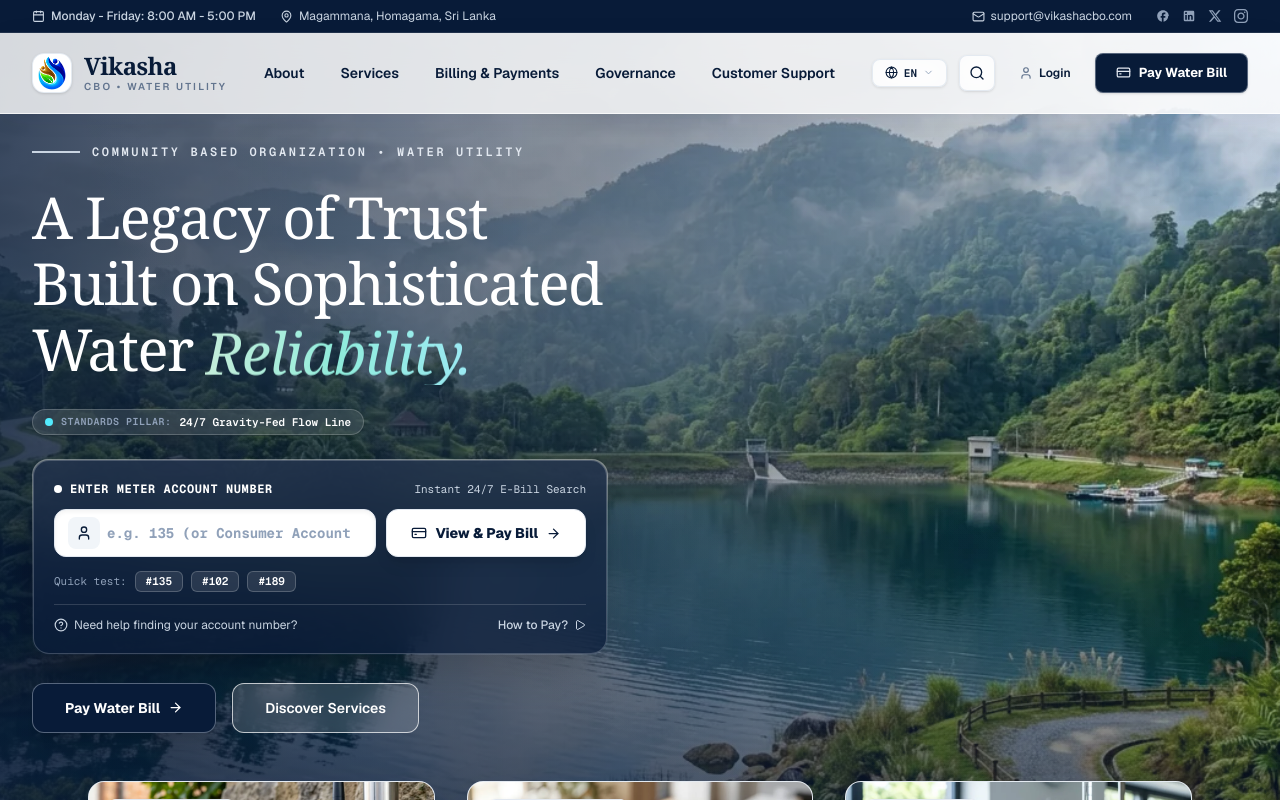
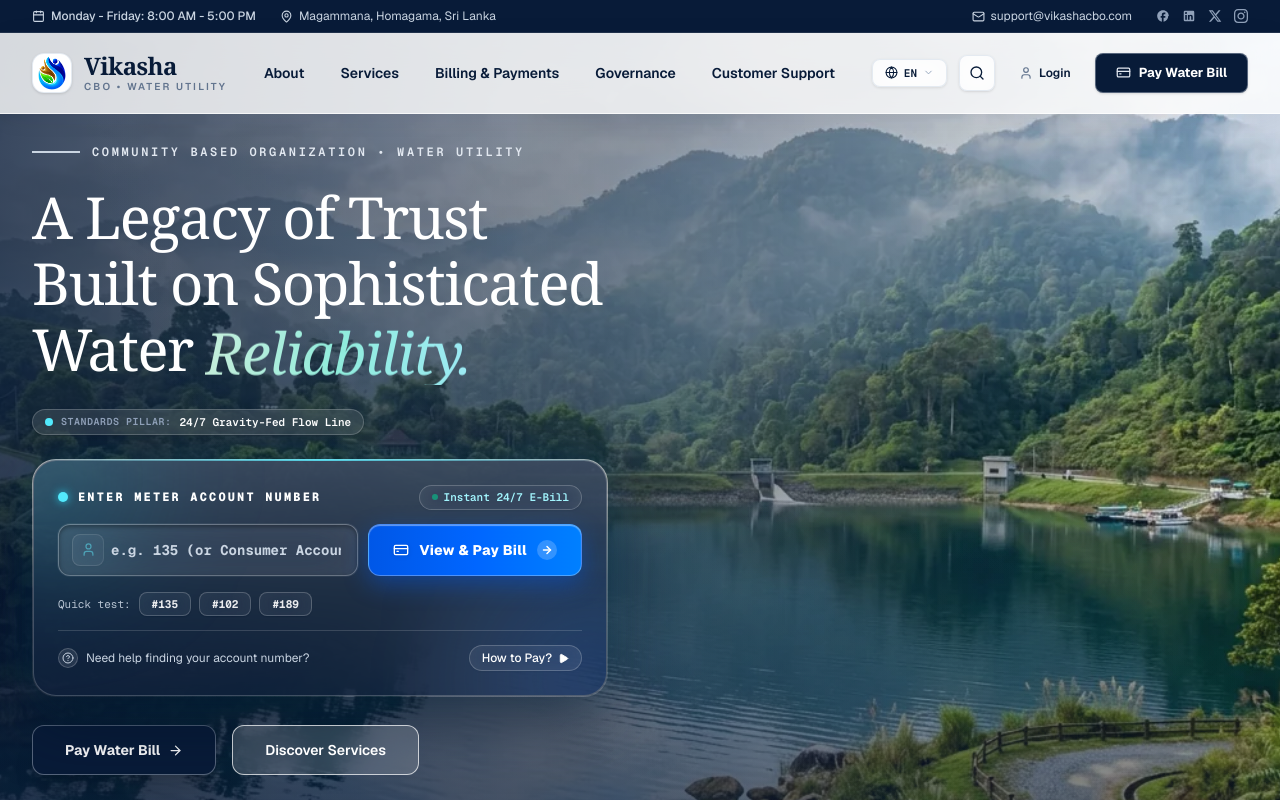
Before and after one commit to Genula2003/VIKASHA-CBO, a Next.js app: page / in a window 1280 px wide. Shown: the top 800 px of the page. Built offline with nearby package versions, Linux system fonts and the light colour scheme.

Commit message:
feat: create main application home page with hero section and account search

```diff
--- a/app/page.tsx
+++ b/app/page.tsx
@@ -210,99 +210,125 @@ export default function Home() {
               </motion.div>
 
               {/* =================================================================== */}
-              {/* METER ACCOUNT NUMBER ENTERING PART (FROSTED GLASS WIDGET) */}
+              {/* METER ACCOUNT NUMBER ENTERING PART (ULTRA-PREMIUM FROSTED GLASS WIDGET) */}
               {/* =================================================================== */}
               <motion.div
                 initial={{ opacity: 0, scale: 0.96, y: 20 }}
                 animate={{ opacity: 1, scale: 1, y: 0 }}
                 transition={{ duration: 0.85, delay: 0.15, ease: smoothEase }}
-                className="rounded-2xl p-[1px] bg-gradient-to-b from-white/40 via-white/15 to-transparent shadow-2xl max-w-xl"
+                className="relative rounded-3xl p-[1px] bg-gradient-to-b from-white/60 via-white/20 to-white/5 shadow-[0_25px_60px_rgba(4,18,40,0.6),0_0_40px_rgba(6,182,212,0.12)] max-w-xl overflow-hidden group/glass"
               >
-                <div className="backdrop-blur-xl bg-[#081B38]/75 border border-white/20 rounded-2xl p-4 sm:p-5 text-white">
+                {/* Specular Top Prismatic Highlight Sheen */}
+                <div className="absolute inset-x-0 top-0 h-[1.5px] bg-gradient-to-r from-transparent via-cyan-300/80 to-transparent pointer-events-none z-20" />
 
-                  {/* Widget Header with Silver/White Accents */}
-                  <div className="flex items-center justify-between mb-3 text-xs">
-                    <span className="font-mono uppercase tracking-wider font-bold text-white flex items-center gap-2">
-                      <span className="relative flex h-2 w-2">
-                        <span className="animate-ping absolute inline-flex h-full w-full rounded-full bg-slate-200 opacity-75" />
-                        <span className="relative inline-flex rounded-full h-2 w-2 bg-white" />
+                <div className="relative rounded-[23px] backdrop-blur-2xl bg-[#081B38]/65 border border-white/20 p-5 sm:p-6 text-white overflow-hidden">
+
+                  {/* Ambient Light Blooms inside Glass */}
+                  <div className="absolute -top-20 -left-20 w-48 h-48 rounded-full bg-cyan-400/15 blur-3xl pointer-events-none" />
+                  <div className="absolute -bottom-20 -right-20 w-48 h-48 rounded-full bg-blue-500/20 blur-3xl pointer-events-none" />
+
+                  {/* Widget Header with Cyan Beacon & Live Pill */}
+                  <div className="relative z-10 flex items-center justify-between mb-3.5 text-xs">
+                    <div className="flex items-center gap-2.5">
+                      <span className="relative flex h-2.5 w-2.5">
+                        <span className="animate-ping absolute inline-flex h-full w-full rounded-full bg-cyan-400 opacity-75" />
+                        <span className="relative inline-flex rounded-full h-2.5 w-2.5 bg-cyan-300 shadow-[0_0_8px_rgba(34,211,238,0.9)]" />
                       </span>
+                      <span className="font-mono uppercase tracking-[0.18em] font-extrabold text-white">
                         ENTER METER ACCOUNT NUMBER
-                    </span>
-                    <span className="text-slate-300 font-mono text-[11px] hidden sm:inline">
-                      Instant 24/7 E-Bill Search
                       </span>
                     </div>
 
-                  {/* Account Input & Search Button (White Main, Navy Dark Blue & Silver) */}
-                  <form onSubmit={handleQuickSearch} className="space-y-3">
+                    <div className="inline-flex items-center gap-1.5 px-3 py-1 rounded-full bg-white/10 backdrop-blur-md border border-white/20 text-cyan-200 font-mono text-[11px] font-semibold shadow-xs hidden sm:inline-flex">
+                      <span className="w-1.5 h-1.5 rounded-full bg-emerald-400 animate-pulse" />
+                      <span>Instant 24/7 E-Bill</span>
+                    </div>
+                  </div>
+
+                  {/* Account Input & Search Button in Frosted Glass */}
+                  <form onSubmit={handleQuickSearch} className="relative z-10 space-y-3.5">
                     <div className="flex flex-col sm:flex-row gap-2.5">
-                      <div className="relative flex-1">
-                        <div className="absolute left-3.5 top-1/2 -translate-y-1/2 w-8 h-8 rounded-lg bg-slate-100 flex items-center justify-center text-[#081B38]">
-                          <User size={16} />
+                      {/* Frosted Glass Input Field */}
+                      <div className="relative flex-1 group/input">
+                        <div className="absolute left-3.5 top-1/2 -translate-y-1/2 w-8 h-8 rounded-lg bg-white/10 backdrop-blur-md border border-white/20 flex items-center justify-center text-cyan-300 shadow-sm pointer-events-none transition-transform group-focus-within/input:scale-110">
+                          <User size={15} />
                         </div>
                         <input
                           type="text"
                           value={quickAccount}
                           onChange={(e) => setQuickAccount(e.target.value)}
                           placeholder="e.g. 135 (or Consumer Account #)"
-                          className="w-full h-12 pl-13 pr-4 rounded-xl bg-white text-[#081B38] placeholder:text-slate-400 font-mono text-sm font-bold shadow-inner focus:outline-none focus:ring-2 focus:ring-[#081B38] border border-slate-200"
+                          className="w-full h-13 pl-13 pr-4 rounded-xl bg-white/[0.12] hover:bg-white/[0.16] focus:bg-[#081B38]/90 backdrop-blur-xl text-white placeholder:text-slate-300 font-mono text-sm font-bold border border-white/25 focus:border-cyan-400/90 focus:outline-none shadow-[inset_0_2px_4px_rgba(0,0,0,0.35),0_0_0_1px_rgba(255,255,255,0.06)] focus:shadow-[0_0_25px_rgba(34,211,238,0.35),inset_0_2px_4px_rgba(0,0,0,0.2)] transition-all duration-300"
                         />
                       </div>
 
+                      {/* Electric Blue Frosted Glass Action Button */}
                       <button
                         type="submit"
                         disabled={isSearching}
-                        className="h-12 px-6 rounded-xl bg-white hover:bg-slate-100 text-[#081B38] font-extrabold text-xs sm:text-sm flex items-center justify-center gap-2 shadow-lg transition-all duration-200 hover:scale-[1.02] active:scale-[0.98] shrink-0 cursor-pointer disabled:opacity-75 border border-slate-200"
+                        className="h-13 px-6 rounded-xl bg-gradient-to-r from-[#0057E7] via-[#0066FF] to-[#0080FF] hover:from-[#004EEB] hover:to-[#0070e0] text-white font-extrabold text-xs sm:text-sm flex items-center justify-center gap-2.5 shadow-[0_8px_24px_rgba(0,87,231,0.45),inset_0_1px_1px_rgba(255,255,255,0.4)] hover:shadow-[0_12px_32px_rgba(0,87,231,0.65)] hover:scale-[1.02] active:scale-[0.98] shrink-0 cursor-pointer disabled:opacity-75 border border-white/30 backdrop-blur-md transition-all duration-300 group/btn"
                       >
                         {isSearching ? (
                           <>
-                            <Loader2 size={16} className="animate-spin text-[#081B38]" />
+                            <Loader2 size={16} className="animate-spin text-white" />
                             <span>Verifying...</span>
                           </>
                         ) : (
                           <>
-                            <CreditCard size={16} className="text-[#081B38]" />
-                            <span>View &amp; Pay Bill</span>
-                            <ArrowRight size={15} />
+                            <CreditCard size={16} className="text-white drop-shadow-sm" />
+                            <span className="tracking-wide">View &amp; Pay Bill</span>
+                            <div className="w-5 h-5 rounded-full bg-white/20 flex items-center justify-center text-white shrink-0 group-hover/btn:translate-x-0.5 transition-transform">
+                              <ArrowRight size={12} strokeWidth={3} />
+                            </div>
                           </>
                         )}
                       </button>
                     </div>
 
-                    {/* Quick Sample Clickable Accounts */}
+                    {/* Quick Sample Clickable Accounts with Glass Chips */}
                     <div className="flex items-center gap-2 pt-0.5 text-xs text-slate-300">
-                      <span className="text-[11px] text-slate-400 font-mono">Quick test:</span>
-                      {["135", "102", "189"].map((acc) => (
+                      <span className="text-[11px] text-slate-300/90 font-mono">Quick test:</span>
+                      {["135", "102", "189"].map((acc) => {
+                        const isSelected = quickAccount === acc;
+                        return (
                           <button
                             key={acc}
                             type="button"
                             onClick={() => setQuickAccount(acc)}
-                          className="px-2.5 py-0.5 rounded-md bg-white/10 hover:bg-white hover:text-[#081B38] text-white font-mono text-[11px] font-semibold border border-white/20 transition-all cursor-pointer"
+                            className={`px-3 py-1 rounded-lg font-mono text-[11px] font-bold border backdrop-blur-md transition-all duration-200 cursor-pointer shadow-xs active:scale-95 ${
+                              isSelected
+                                ? "bg-cyan-500/35 border-cyan-400 text-cyan-200 shadow-[0_0_12px_rgba(34,211,238,0.5)]"
+                                : "bg-white/[0.08] hover:bg-white/[0.18] text-white/90 border-white/20 hover:border-cyan-400/50 hover:text-white"
+                            }`}
                           >
                             #{acc}
                           </button>
-                      ))}
+                        );
+                      })}
                     </div>
 
-                    {/* Modal Helpers with Silver Icons */}
-                    <div className="pt-3 border-t border-white/15 flex flex-wrap items-center justify-between gap-3 text-xs text-slate-300">
+                    {/* Modal Helpers with Glass Badges */}
+                    <div className="pt-3.5 border-t border-white/15 flex flex-wrap items-center justify-between gap-3 text-xs text-slate-300">
                       <button
                         type="button"
                         onClick={() => setShowAccountHelp(true)}
-                        className="flex items-center gap-1.5 hover:text-white transition-colors cursor-pointer"
+                        className="flex items-center gap-2 hover:text-cyan-300 transition-colors cursor-pointer group/help"
                       >
-                        <HelpCircle size={14} className="text-slate-300" />
-                        <span>Need help finding your account number?</span>
+                        <div className="w-5 h-5 rounded-full bg-white/10 backdrop-blur-md border border-white/20 flex items-center justify-center text-slate-300 group-hover/help:text-cyan-300 group-hover/help:border-cyan-400/50 transition-colors">
+                          <HelpCircle size={12} />
+                        </div>
+                        <span className="text-xs text-slate-300 group-hover/help:text-white transition-colors">
+                          Need help finding your account number?
+                        </span>
                       </button>
 
                       <button
                         type="button"
                         onClick={() => setShowHowToPay(true)}
-                        className="flex items-center gap-1.5 hover:text-white transition-colors font-medium cursor-pointer"
+                        className="inline-flex items-center gap-1.5 px-3 py-1 rounded-full bg-white/10 hover:bg-white/20 backdrop-blur-md border border-white/20 text-white font-medium text-xs transition-all duration-200 hover:border-white/40 cursor-pointer shadow-xs"
                       >
                         <span>How to Pay?</span>
-                        <Play size={12} className="text-slate-300" />
+                        <Play size={11} className="fill-white text-white" />
                       </button>
                     </div>
                   </form>
```
Lines whose indentation alone changed are shown as unchanged.
